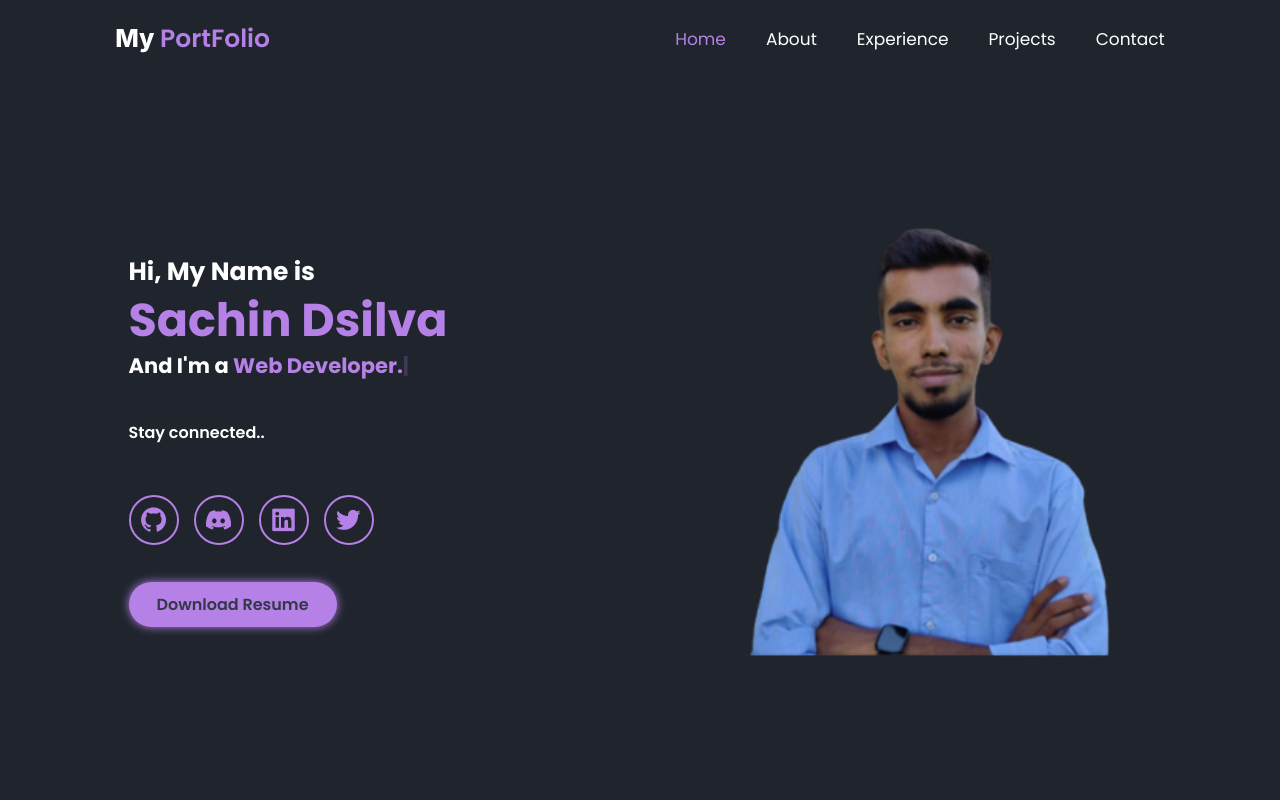
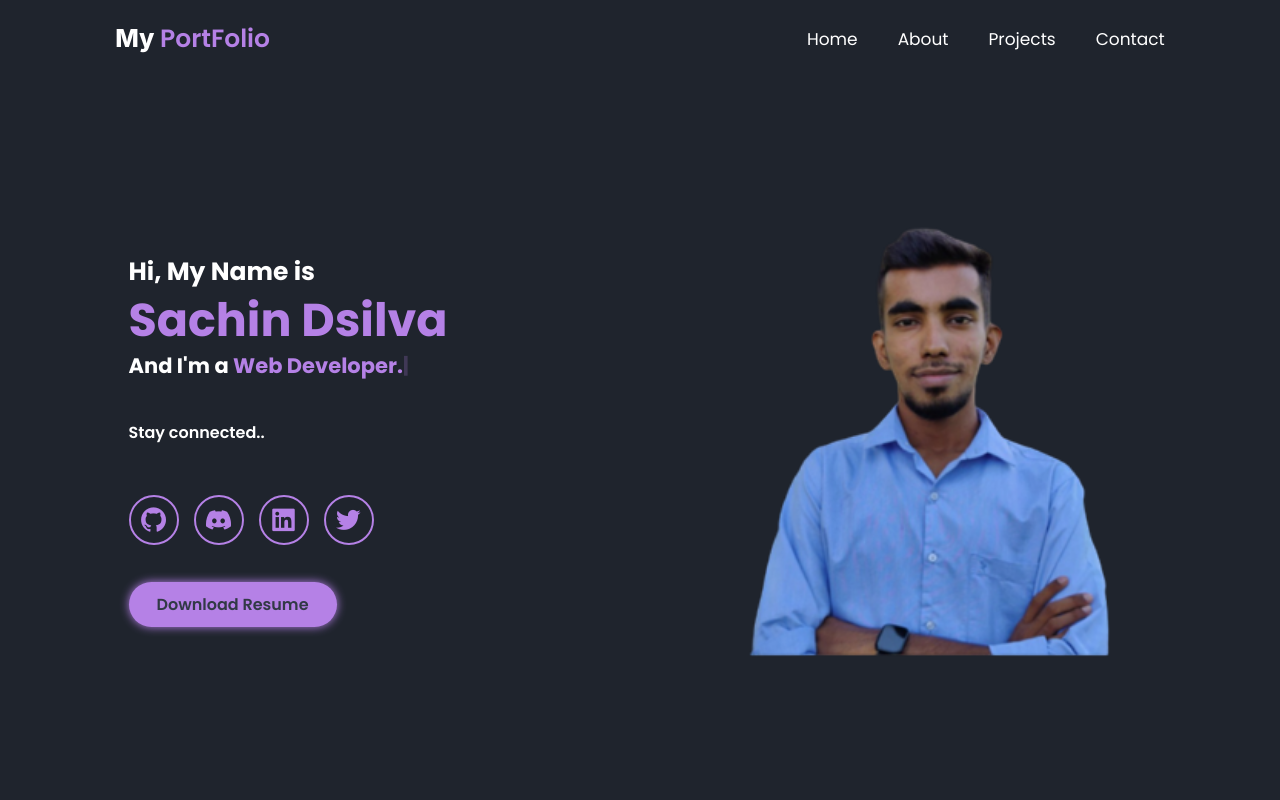
Before and after one commit to sachindsilva16/Portfolio, a React (Create React App) app: page / in a window 1280 px wide. Shown: the top 800 px of the page. Built offline with nearby package versions, Linux system fonts and the light colour scheme.

Commit message:
Add components

```diff
--- a/src/App.jsx
+++ b/src/App.jsx
@@ -3,6 +3,8 @@ import "./styles.css"
 import profileImage, { projectImage1, projectImage2, projectImage3, projectImage4 } from "./images/images.js";
 import Typed from "typed.js";
 import ScrollReveal from "scrollreveal";
+import HomeSection from "./Home";
+
 
 const App = () => {
 
@@ -46,24 +48,7 @@ const App = () => {
     // -----------------------------------------
 
 
-    const element = React.useRef(null);
 
-    React.useEffect(() => {
-        const typed = new Typed(element.current, {
-            strings: ['Web Developer.', 'Web Designer.'],
-            typeSpeed: 70,
-            smartBackspace: true,
-            backSpeed: 50,
-            loop: true,
-            loopCount: Infinity,
-            shuffle: false,
-        });
-
-        return () => {
-            // Destroy Typed instance during cleanup to stop animation
-            typed.destroy();
-        };
-    }, []);
 
 
 
@@ -119,16 +104,16 @@ const App = () => {
 
                 {/* Navigation bar */}
                 <nav className={`navbar${ isNavBarOpen ? ' active' : '' }`} >
-                    <a href='#home' className="active" onClick={() => {
+                    <a href='#home' className="" onClick={() => {
                         setNavBarOpen(false);
                     }}>Home</a>
                     {/* <a href='#home'>Home</a> */}
                     <a href='#about' onClick={() => {
                         setNavBarOpen(false);
                     }}>About</a>
-                    <a href='#experience' onClick={() => {
+                    {/* <a href='#experience' onClick={() => {
                         setNavBarOpen(false);
-                    }}>Experience</a>
+                    }}>Experience</a> */}
                     <a href='#projects' onClick={() => {
                         setNavBarOpen(false);
                     }}>Projects</a>
@@ -143,35 +128,7 @@ const App = () => {
 
             {/* HOME SECTION */}
 
-            <section className="home" id="home">
-
-                <div className="home-content">
-                    <h3>Hi, My Name is</h3>
-                    <h1>Sachin Dsilva</h1>
-                    <h3>And I'm a <span ref={element}></span></h3>
-                    <p>Stay connected..</p>
-
-
-                    {/* SOCIA MEDIA ICONS */}
-
-                    <div className="social-media">
-                        <a href='https://github.com/sachindsilva16' target="_blank"><i className="bx bxl-github"></i></a>
-                        <a href='#' target="_blank"><i className='bx bxl-discord-alt' ></i></a>
-                        <a href='https://www.linkedin.com/in/sachin-dsilva-43169a1bb' target="_blank"><i className="bx bxl-linkedin-square"></i> </a>
-                        <a href='https://twitter.com/sachinrons123' target="_blank"><i className="bx bxl-twitter"></i> </a>
-                    </div>
-                    {/* RESUME LINK  */}
-                    <a href='#' className="btn">Download Resume</a>
-
-
-                </div>
-
-
-                {/* SACHIN DSILVA's IMAGE */}
-                <div className="home-image">
-                    <img src={profileImage} />
-                </div>
-            </section>
+            <HomeSection/>
 
 
 
--- /dev/null
+++ b/src/Home.jsx
@@ -0,0 +1,62 @@
+import React from "react";
+import profileImage, { projectImage1, projectImage2, projectImage3, projectImage4 } from "./images/images.js";
+import Typed from "typed.js";
+
+
+const HomeSection = () =>{
+
+
+    const element = React.useRef(null);
+
+    React.useEffect(() => {
+        const typed = new Typed(element.current, {
+            strings: ['Web Developer.', 'Web Designer.'],
+            typeSpeed: 70,
+            smartBackspace: true,
+            backSpeed: 50,
+            loop: true,
+            loopCount: Infinity,
+            shuffle: false,
+        });
+
+        return () => {
+            // Destroy Typed instance during cleanup to stop animation
+            typed.destroy();
+        };
+    }, []);
+
+
+    return(
+        <section className="home" id="home">
+
+                <div className="home-content">
+                    <h3>Hi, My Name is</h3>
+                    <h1>Sachin Dsilva</h1>
+                    <h3>And I'm a <span ref={element}></span></h3>
+                    <p>Stay connected..</p>
+
+
+                    {/* SOCIA MEDIA ICONS */}
+
+                    <div className="social-media">
+                        <a href='https://github.com/sachindsilva16' target="_blank"><i className="bx bxl-github"></i></a>
+                        <a href='#' target="_blank"><i className='bx bxl-discord-alt' ></i></a>
+                        <a href='https://www.linkedin.com/in/sachin-dsilva-43169a1bb' target="_blank"><i className="bx bxl-linkedin-square"></i> </a>
+                        <a href='https://twitter.com/sachinrons123' target="_blank"><i className="bx bxl-twitter"></i> </a>
+                    </div>
+                    {/* RESUME LINK  */}
+                    <a href='#' className="btn">Download Resume</a>
+
+
+                </div>
+
+
+                {/* SACHIN DSILVA's IMAGE */}
+                <div className="home-image">
+                    <img src={profileImage} />
+                </div>
+            </section>
+    );
+}
+
+export default HomeSection;
```
